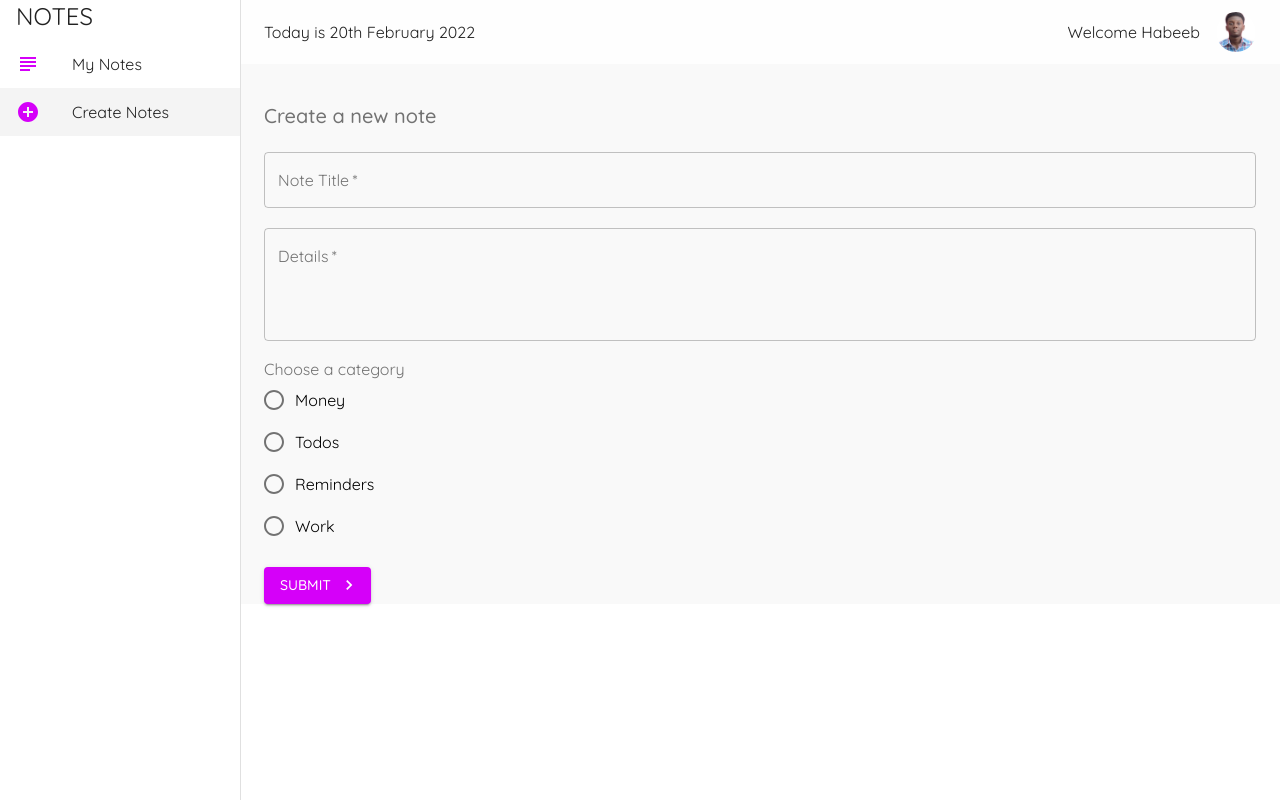
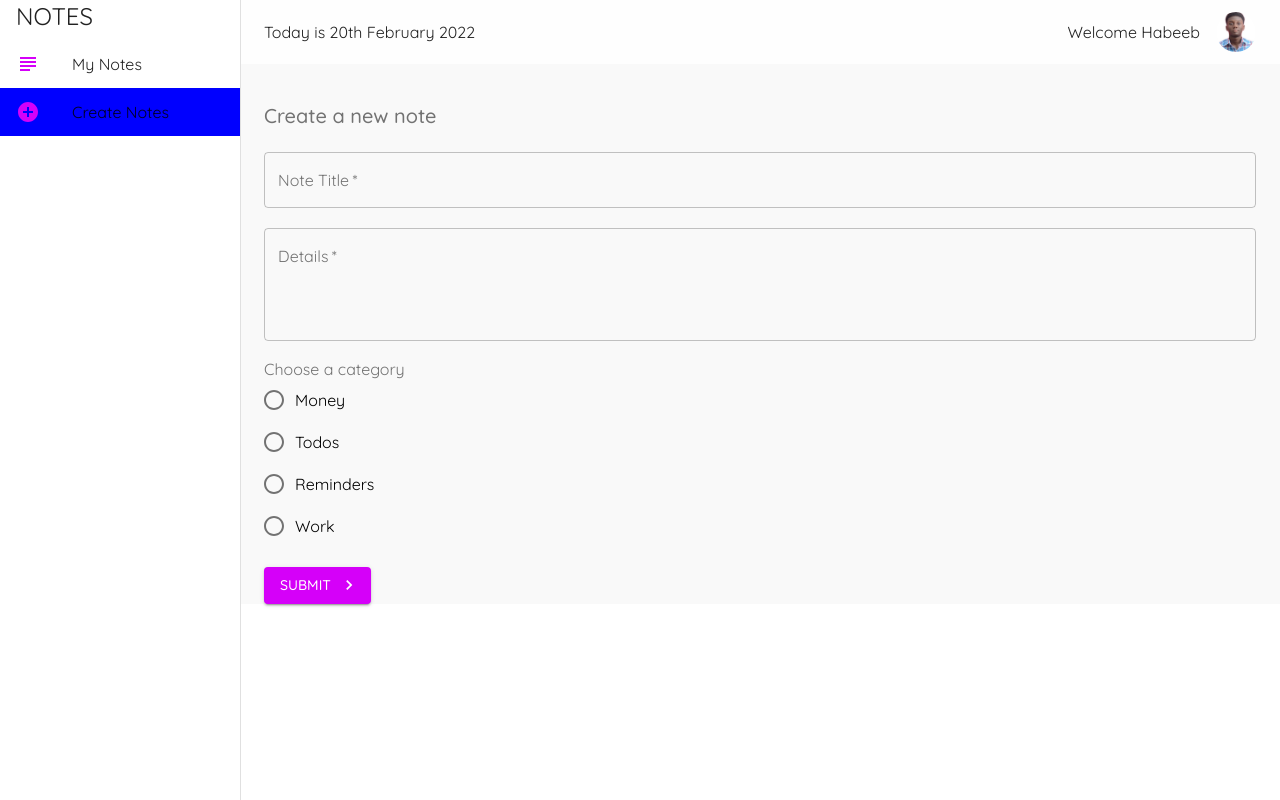
Before and after one commit to Efiamotu-1/Notes, a React (Create React App) app: page /create in a window 1280 px wide. Built offline with nearby package versions, Linux system fonts and the light colour scheme.

Commit message:
new commit

```diff
--- a/src/App.js
+++ b/src/App.js
@@ -26,7 +26,7 @@ function App() {
     <Router>
       <Layout>
       <Switch>
-        <Route exact  path="/">
+        <Route exact path="/">
           <Notes />
         </Route>
         <Route path="/create">
--- a/src/components/Layout.js
+++ b/src/components/Layout.js
@@ -29,7 +29,7 @@ const useStyles = makeStyles({
         },
 
         active : {
-            background : '#f4f4f4'
+            background : 'blue'
         },
 
         appbar : {
@@ -131,6 +131,7 @@ export default function Layout({children}) {
             <List>
                {menuItems.map(item => (
                    <ListItem
+                   sx={{color : 'white'}}
                    key={item.text}
                    button
                    className={location.pathname == item.path ? classes.active : null}
--- a/src/pages/Create.js
+++ b/src/pages/Create.js
@@ -88,6 +88,7 @@ export default function Create() {
    label='Note Title'
   variant='outlined'
   color='secondary'
+
   fullWidth
   required
   className={classes.field}
@@ -108,6 +109,7 @@ export default function Create() {
   error={detailsError}
   onChange={(e)=> setDetails(e.target.value)}
   />
+
 
 <FormControl className={classes.field}>
   <FormLabel>Choose a category</FormLabel>
```
Also changed, not shown: data/db.json (+12 -0 lines).
